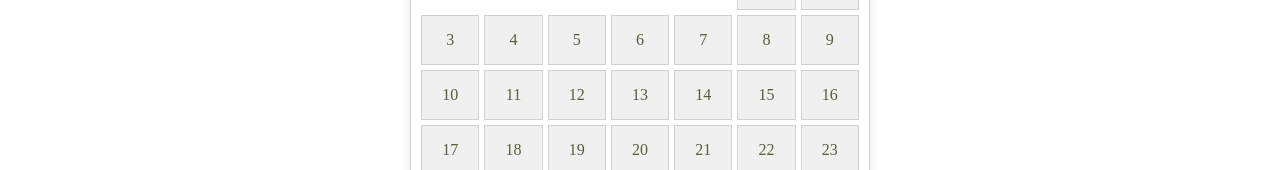
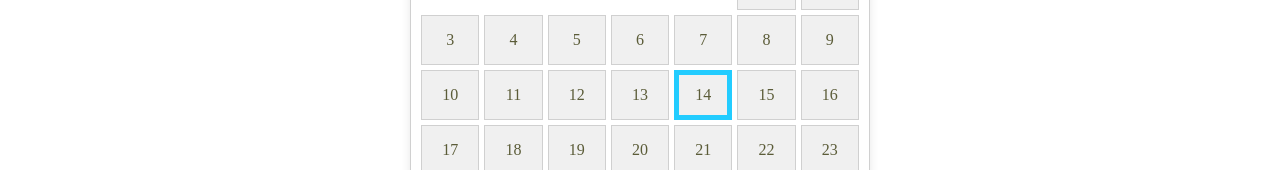
Before and after one commit to BarbaraLan/iron-Hikers-appClient, a React (Vite) app: page /join-hike in a window 1280 px wide. Shown: the part 264-434 px from the top of the page. Built offline with nearby package versions, Linux system fonts and the light colour scheme; no server answers.

Commit message:
More Calendar/DayHikes work

```diff
--- a/src/components/Calendar.jsx
+++ b/src/components/Calendar.jsx
@@ -52,6 +52,7 @@ function Calendar() {
       .get("http://localhost:5005/days") //* TO-DO: FIND THE RIGHT ENDPOINT
       .then((response) => {
         setDayHikesArray([...response.data]);
+        //* TO-DO: get number of hikes for each day in the month
       })
       .catch((error) => error);
   }, []);
@@ -83,8 +84,11 @@ function Calendar() {
 
         {/* DAY CELLS */}
         {days.map((day) => (
+          //* TO-DO: Update this so that only days with hikes scheduled in them have links
           <Link key={day} to={`/day/${formatDate(day)}`}>
-          <div className={(formatDate(day)===(formatDate(today))? "day day-current" : "day")}>
+          {/* //*TO-DO: Make sure the current day is highlighted */
+          }
+          <div className={(formatDate((day))===(formatDate(today.getDate()))? "day day-current" : "day")}>
             {day}
           </div>
           </Link>
--- a/src/style/Calendar.css
+++ b/src/style/Calendar.css
@@ -26,6 +26,10 @@
       text-decoration: none;
       color: #5b5c38;
       height: 50px;
+    }
+
+    .day-current {
+      border: 5px solid #2cf
     }
 
     .day div {
```
Also changed, not shown: src/Pages/DayHikesPage.jsx (+10 -0 lines).
